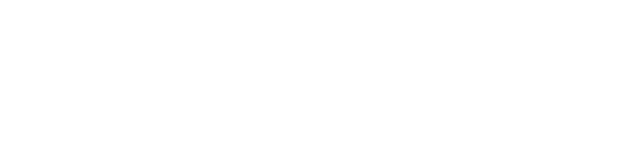
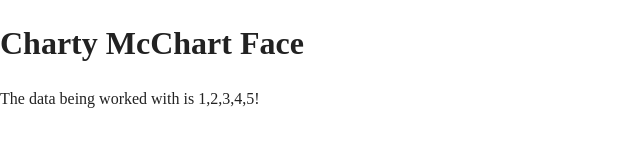
Before and after one commit to fapapa/bar-chart-js, a website: page demo/index.html in a window 1280 px wide. Shown: the whole page, without its empty margins (0-640 px from the left). Drawn offline with nearby package versions, Linux system fonts and the light colour scheme.

Commit message:
Wire up the bar-chart function to the web page and show it's working

```diff
--- a/demo/index.html
+++ b/demo/index.html
@@ -22,12 +22,14 @@
     </p>
   <![endif]-->
 
-  <!--content-->
+  <h1>Charty McChart Face</h1>
+  <div id="my-bar-chart"></div>
 
   <script src="js/vendor/modernizr-3.7.1.min.js"></script>
   <script src="https://code.jquery.com/jquery-3.4.1.min.js" integrity="sha256-CSXorXvZcTkaix6Yvo6HppcZGetbYMGWSFlBw8HfCJo=" crossorigin="anonymous"></script>
   <script>window.jQuery || document.write('<script src="js/vendor/jquery-3.4.1.min.js"><\/script>')</script>
   <script src="js/plugins.js"></script>
+  <script src="js/bar-chart.js"></script>
   <script src="js/main.js"></script>
 </body>
 
--- /dev/null
+++ b/demo/js/bar-chart.js
@@ -0,0 +1,3 @@
+const drawBarChart = function (data, options, element) {
+  element.html("The data being worked with is " + data + "!");
+};
--- a/demo/js/main.js
+++ b/demo/js/main.js
@@ -0,0 +1 @@
+drawBarChart([ 1, 2, 3, 4, 5 ], {}, $("#my-bar-chart"));
```
